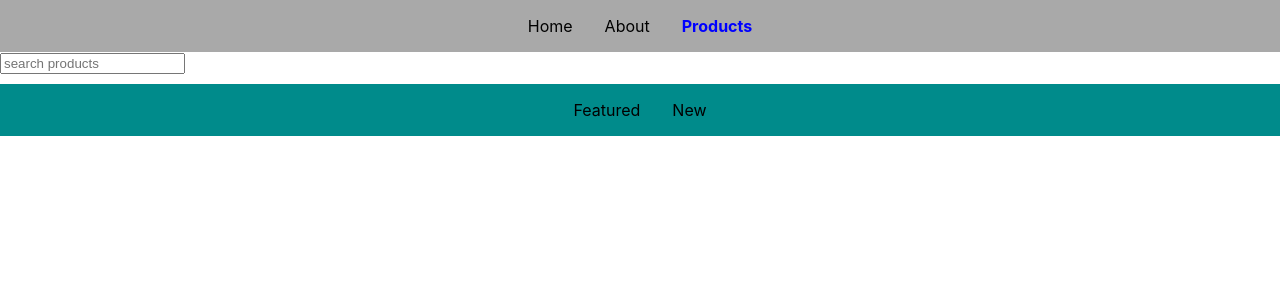
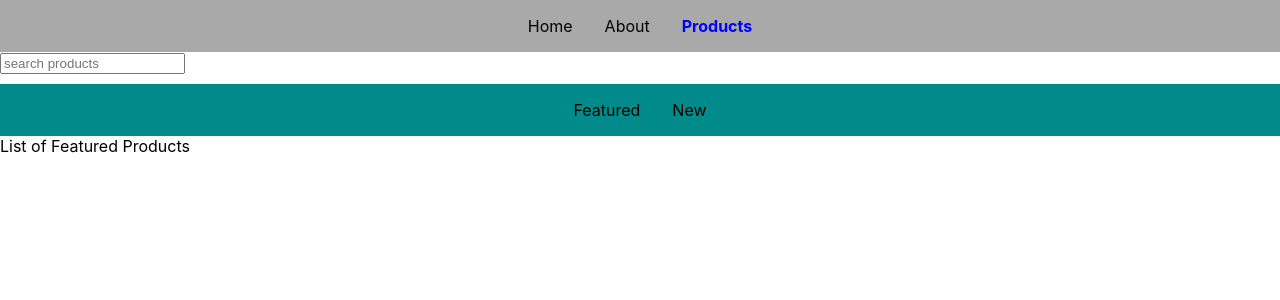
Before and after one commit to fahadshoukat/react-router-demo, a React (Create React App) app: page /products in a window 1280 px wide. Shown: the top 300 px of the page. Built offline with nearby package versions, Linux system fonts and the light colour scheme; the HTML template or start-up script is replaced by a standard one.

Commit message:
add index route

```diff
--- a/src/App.js
+++ b/src/App.js
@@ -17,6 +17,7 @@ function App() {
         <Route path="about" element={<About />} />
         <Route path="order-summary" element={<OrderSummary />} />
         <Route path="products" element={<Products />}>
+          <Route index element={<FeaturedProducts />} />
           <Route path="featured" element={<FeaturedProducts />} />
           <Route path="new" element={<NewProducts />} />
         </Route>
```
